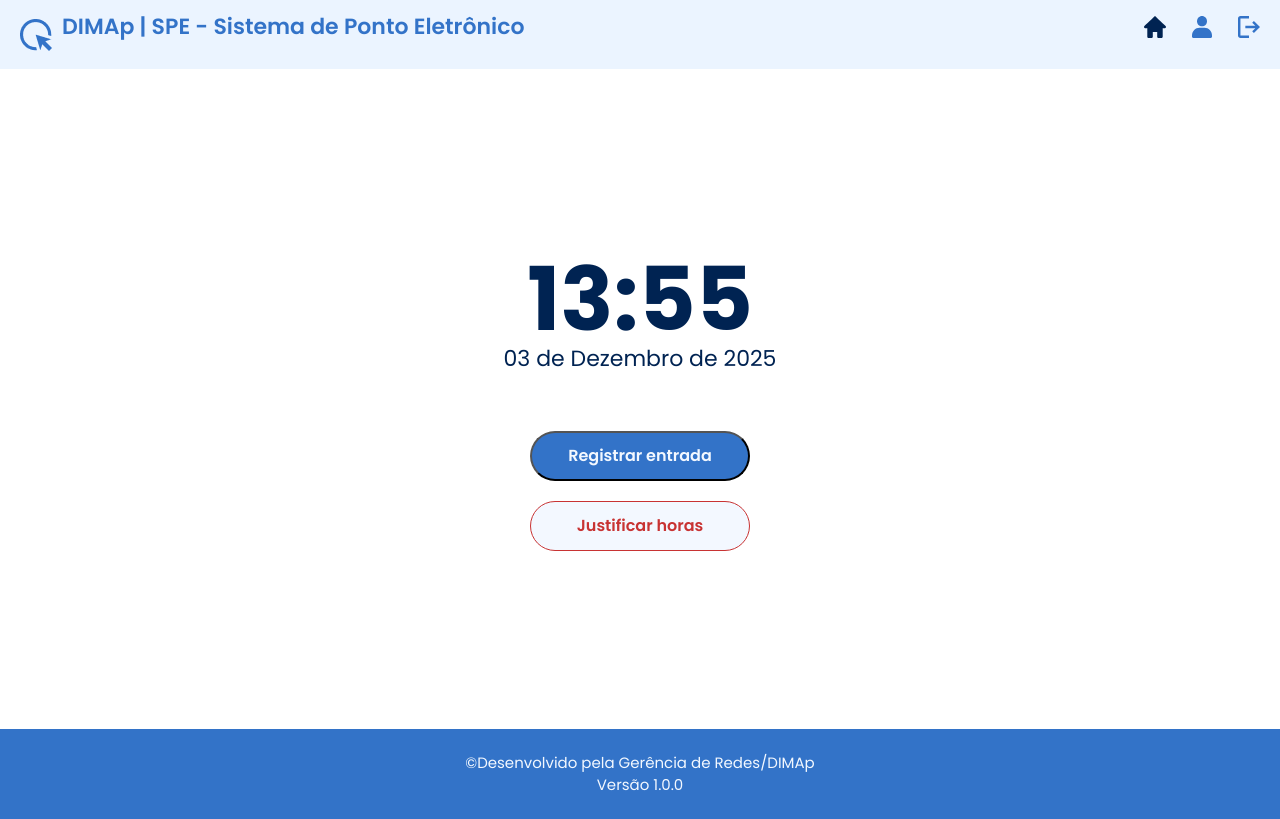
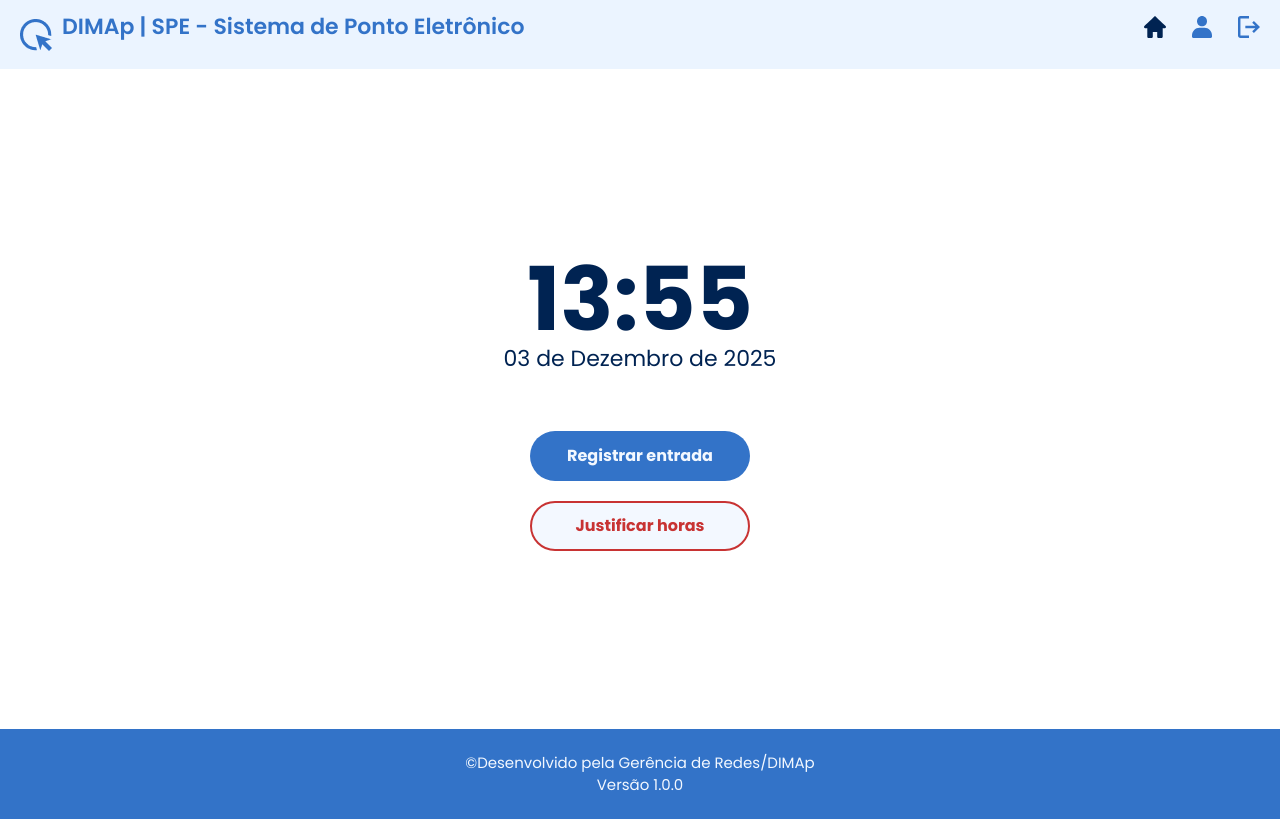
Before and after one commit to leandroaa01/SPE, an Angular app: page / in a window 1280 px wide. Built offline with nearby package versions, Linux system fonts and the light colour scheme.

Commit message:
update of info method

```diff
--- a/src/app/components/home/home.component.scss
+++ b/src/app/components/home/home.component.scss
@@ -42,15 +42,16 @@ flex-direction: column;
 .button-one{
   background: #3373C8;
   color: #F3F8FF;
-  font-weight: 600;
+  border: #002352;
+  font-weight: 700;
   font-size: 16px;
 }
 
 .button-two{
   background: #F3F8FF;
   color: #C83333;
-  border: 1px solid  #C83333;
-  font-weight: 600;
+  border: 2px solid  #C83333;
+  font-weight: 700;
   font-size: 16px;
 }
 section{
--- a/src/app/components/main-admin/main-admin.component.html
+++ b/src/app/components/main-admin/main-admin.component.html
@@ -112,7 +112,7 @@
               <td><a class="action-link" type="button" data-bs-toggle="modal" data-bs-target="#staticBackdrop"><img src="../../../assets/open-link.svg" alt="">Abrir</a>
             </tr>
             <tr>
-              <td>Jóse Carlos</td>
+              <td>Leandro Andrade</td>
               <td>Atendimento médico</td>
               <td>28/06/2025</td>
               <td>2:30</td>
```
Also changed, not shown: 1 other file (tests, documents, lock files or other folders).
